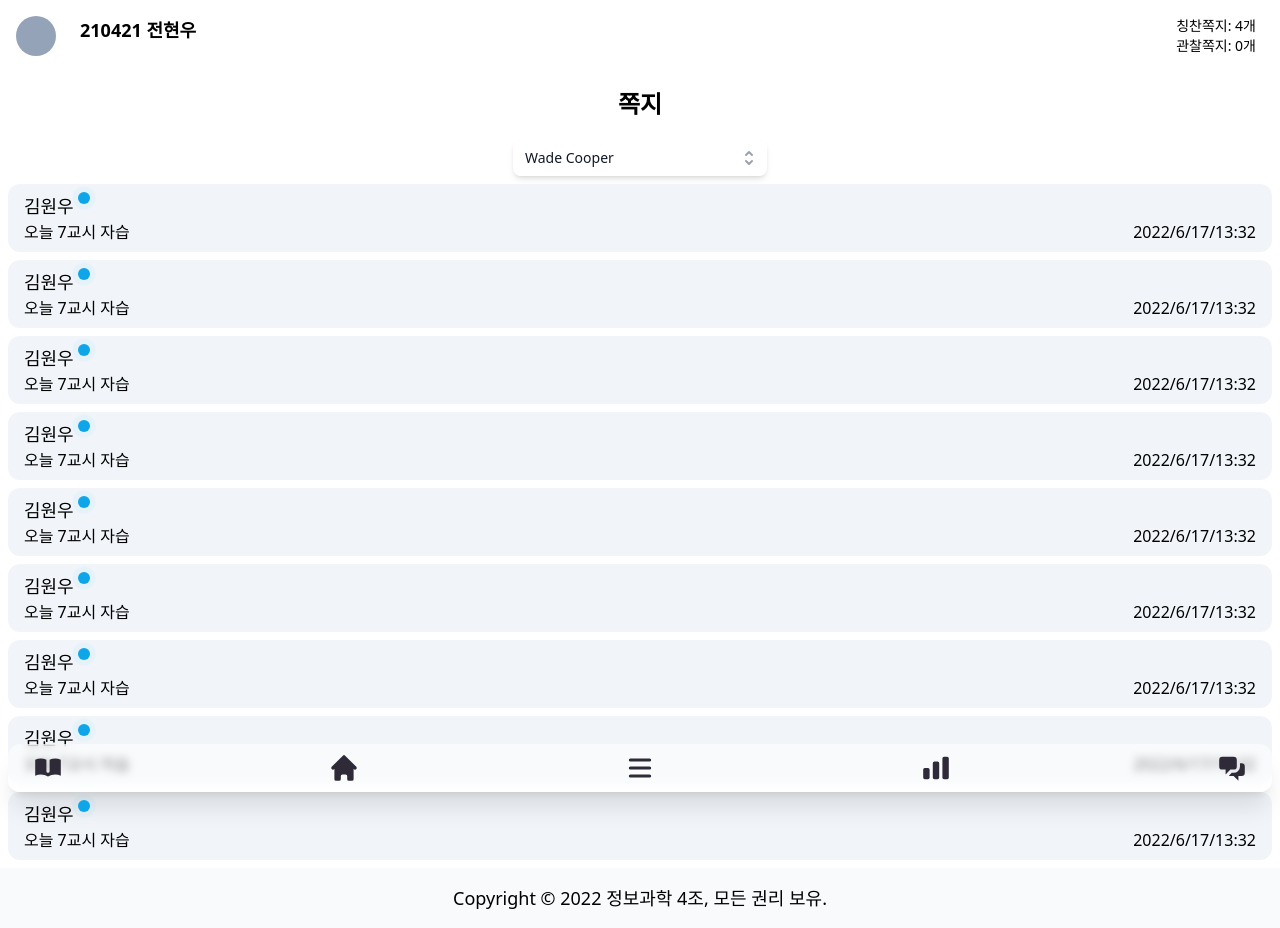
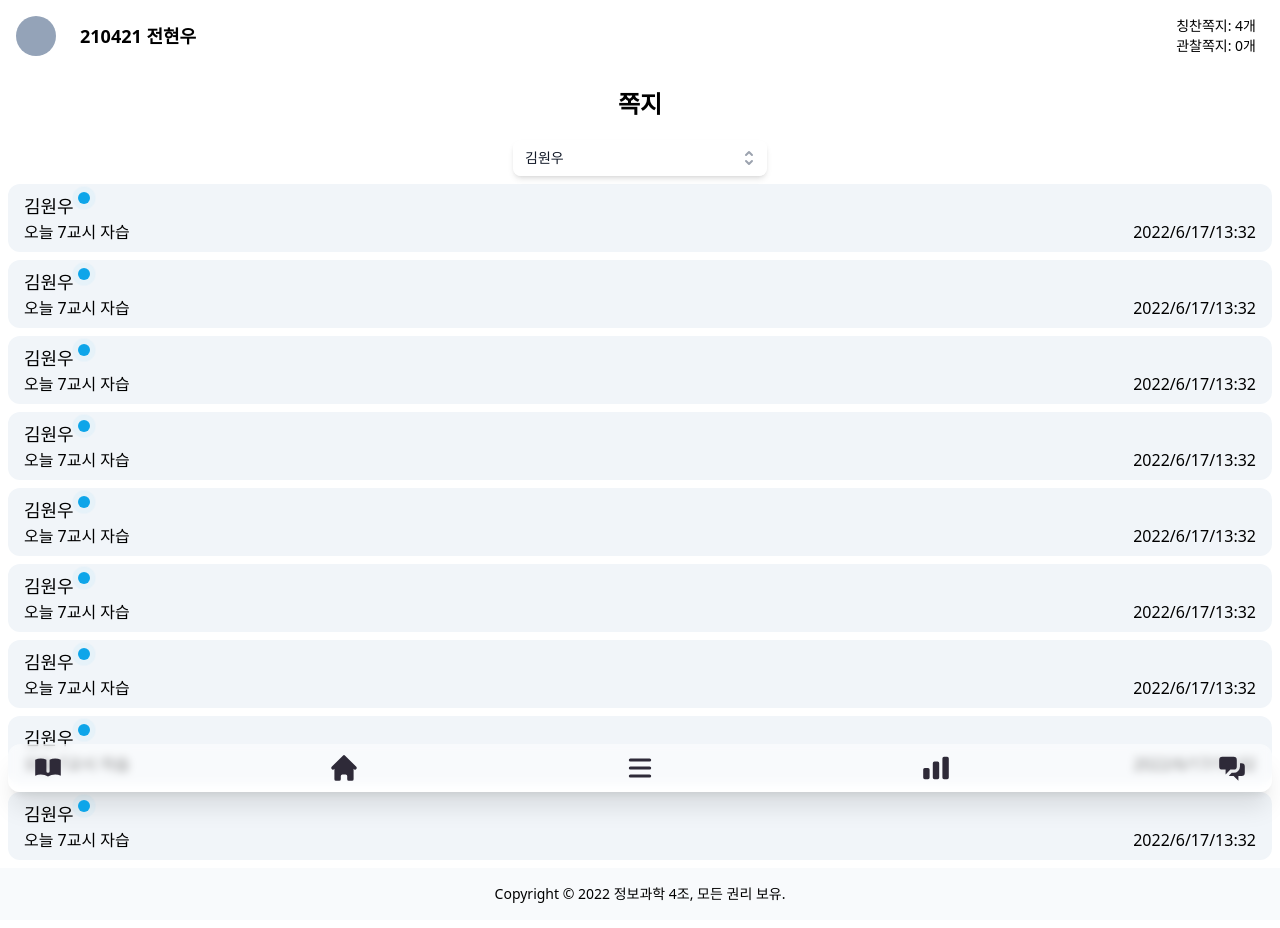
Before and after one commit to jhyunwoo/cnsanet-v2, a Next.js app: page /chats in a window 1280 px wide. Built offline with nearby package versions, Linux system fonts and the light colour scheme.

Commit message:
make main page

```diff
--- a/components/BottomCopyright.js
+++ b/components/BottomCopyright.js
@@ -1,6 +1,6 @@
 export default function BottomCopyright() {
   return (
-    <div className="bg-slate-50 text-center p-4 text-lg">
+    <div className="bg-slate-50 text-center p-4 text-sm">
       <div>Copyright © 2022 정보과학 4조, 모든 권리 보유.</div>
     </div>
   );
--- a/components/ProfileBar.js
+++ b/components/ProfileBar.js
@@ -6,7 +6,7 @@ export default function ProfileBar() {
       <div className="flex flex-row">
         <div className="w-10 h-10 bg-slate-400 m-4 rounded-full flex-none"></div>
         <div className="m-2 my-4 flex justify-between flex-1">
-          <div className="flex-1 text-lg font-bold">210421 전현우</div>
+          <div className="flex-1 text-lg font-bold my-auto">210421 전현우</div>
           <div className="mx-4 text-sm">
             <div>칭찬쪽지: 4개</div>
             <div>관찰쪽지: 0개</div>
--- a/pages/chats/user1.js
+++ b/pages/chats/[id].js
@@ -1,12 +1,12 @@
 import BottomBar from "../../components/BottomBar";
 import ProfileBar from "../../components/ProfileBar";
 
-export default function User1() {
+export default function UserChat() {
   return (
     <div>
       <ProfileBar />
       <BottomBar />
-      <div>User 1</div>
+      <div>User chats</div>
     </div>
   );
 }
--- a/pages/chats/index.js
+++ b/pages/chats/index.js
@@ -6,12 +6,12 @@ import { CheckIcon, SelectorIcon } from "@heroicons/react/solid";
 import Link from "next/link";
 
 const people = [
-  { id: 1, name: "Wade Cooper" },
-  { id: 2, name: "Arlene Mccoy" },
-  { id: 3, name: "Devon Webb" },
-  { id: 4, name: "Tom Cook" },
-  { id: 5, name: "Tanya Fox" },
-  { id: 6, name: "Hellen Schmidt" },
+  { id: 1, name: "김원우" },
+  { id: 2, name: "김수지" },
+  { id: 3, name: "이진필" },
+  { id: 4, name: "김진호" },
+  { id: 5, name: "진요한" },
+  { id: 6, name: "박영국" },
 ];
 
 export default function Chat() {
```
